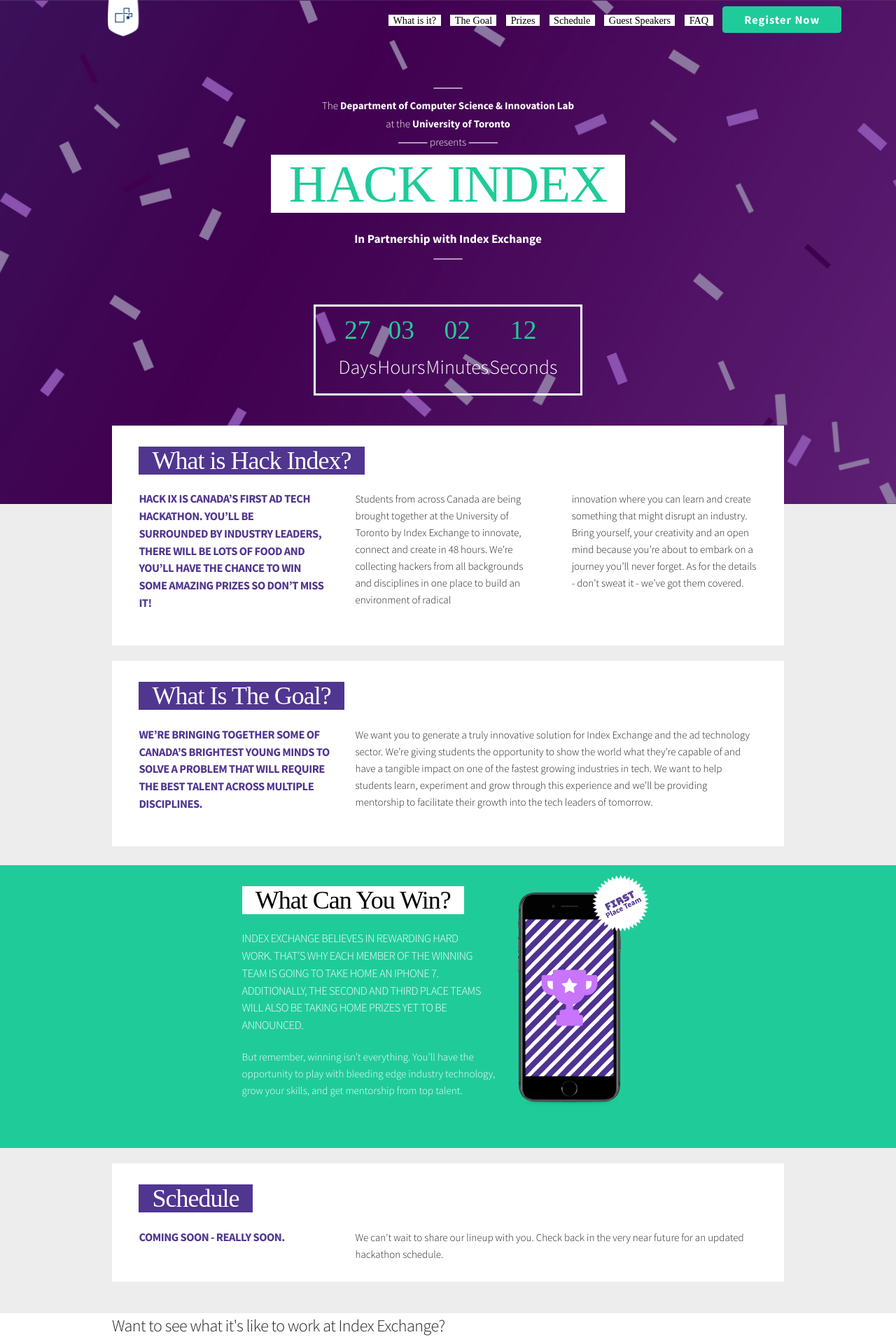
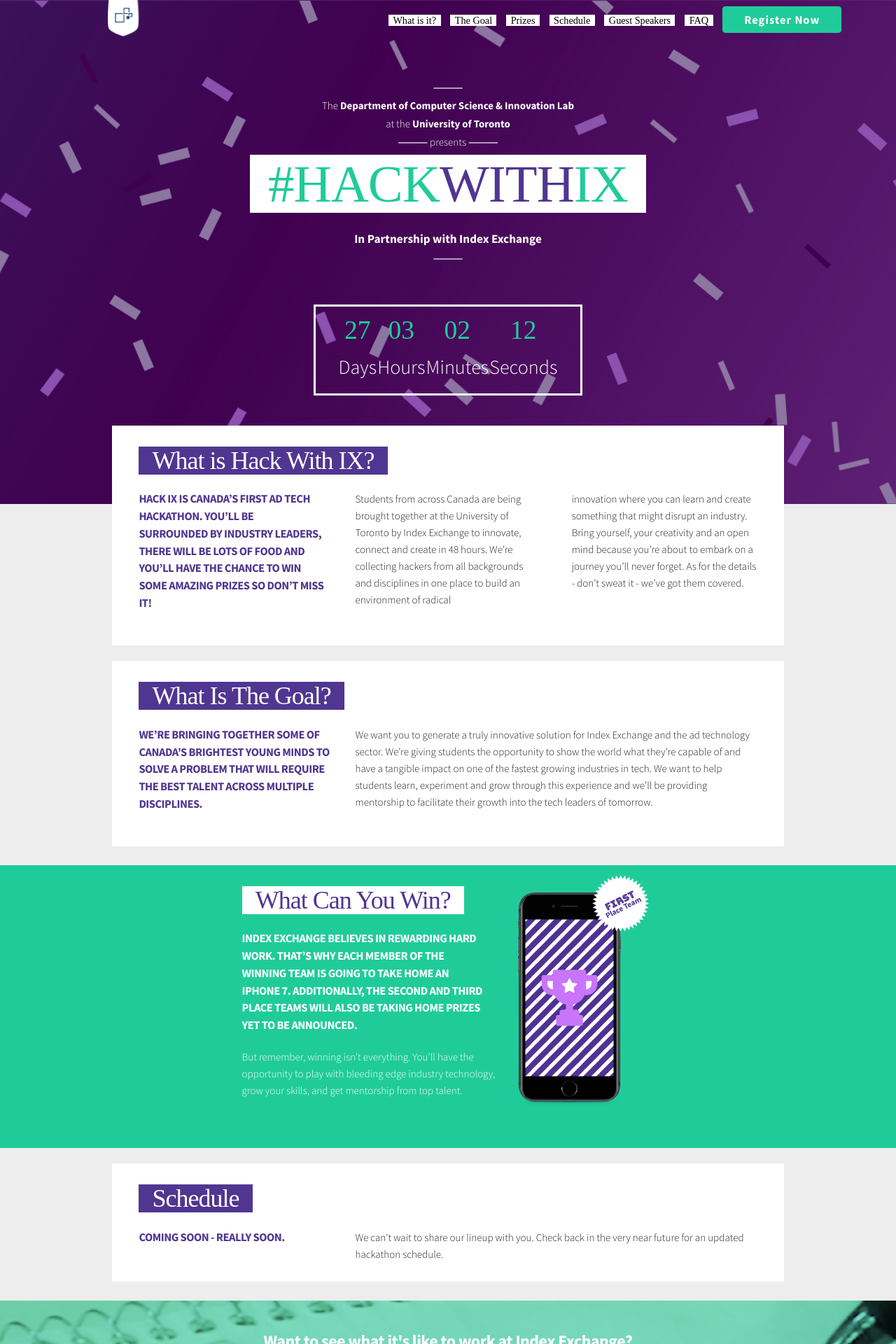
Before and after one commit to martinlaws/hackathon, a Jekyll site: the page built from index.html, in a window 1280 px wide. Shown: the top 1920 px of the page at 70% size. Built offline with Jekyll 4.4.1, drawn with Linux system fonts in a browser that asks for light colours; some web fonts are replaced; some of the changed text lies outside the part shown.

Commit message:
Secondary footer complete

```diff
--- a/_assets/stylesheets/main.scss
+++ b/_assets/stylesheets/main.scss
@@ -50,6 +50,9 @@
     //              0 20px 20px rgba(0,0,0,.15);
     font-size: 1.5em;
     background-color: #fff;
+  }
+  h1 span.title span.accent {
+    color: $primary;
   }
   h3 {
     font-family: $section-title-font;
@@ -170,7 +173,7 @@
     margin-top: -3vh;
     font-size: $body-font-size;
     background-color: $main-container-background;
-    padding-bottom: 5vh;
+    padding-bottom: 3vh;
     .container:first-child {
       top: -12.5vh;
     }
@@ -225,12 +228,12 @@
       h3 mark {
         padding: 0 1.5vw;
         background-color: #fff;
-        color: $primary-nav-color;
+        color: $primary;
       }
       h5 {
         color: #fff;
         text-transform: uppercase;
-        font-weight: 400;
+        font-weight: bold;
         font-size: 1.1em;
         margin-right: 3vw;
       }
@@ -382,10 +385,41 @@
       }
     }
   }
+  .careers {
+    width: 100vw;
+    height: 20vh;
+    background-image: url(../images/careers_background.jpg);
+    background-position: center;
+    text-align: center;
+    section {
+      padding-top: 4.5vh;
+      h5 {
+        font-weight: bold;
+        color: #fff;
+      }
+      .button.button-primary {
+        background-color: $primary;
+        border-color: $primary;
+      }
+    }
+  }
   footer {
     height: 45vh;
     width: 100vw;
     background-color: #003366;
+    .ix-bottom-logo img {
+      position: absolute;
+      width: 3.5vw;
+      height: auto;
+      left: 12%;
+    }
+    .footer-container {
+      display: flex;
+      justify-content: center;
+      flex-flow: row wrap;
+      padding: 3vh 10vw;
+
+    }
   }
 }
 
@@ -393,6 +427,9 @@
   body {
     h1 span.title {
       font-size: 1em;
+    }
+    h1 span.accent {
+      color: $primary;
     }
     .master-container {
       .container, .panel {
--- a/_includes/footer.html
+++ b/_includes/footer.html
@@ -1,3 +1,16 @@
 <footer class="twelve columns">
-  <h3>a footer will go here</h3>
+  <a class="ix-bottom-logo" href="http://indexexchange.com" target="_blank">
+    <img src="../_assets/images/logo_ix_top.png" alt="Index Exchange Logo">
+  </a>
+  <div class="footer-container">
+    <div class="left">
+      <ul>
+        <li><a href=""></a></li>
+      </ul>
+    </div>
+    <div class="middle-line"></div>
+    <div class="right">
+
+    </div>
+  </div>
 </footer>
--- a/_layouts/site.html
+++ b/_layouts/site.html
@@ -5,7 +5,7 @@
 <head>
   <meta charset="UTF-8">
   <meta http-equiv="X-UA-Compatible" content="IE=edge,chrome=1">
-  <title>{% if page.html_title %}{{ page.html_title }} • {% endif %}Hack Index</title>
+  <title>{% if page.html_title %}{{ page.html_title }} • {% endif %}#HackWithIX</title>
   <meta name="viewport" content="width=device-width,initial-scale=1">
   <link rel="stylesheet" href="{{ site.baseurl }}/_assets/stylesheets/main.css">
 
--- a/index.html
+++ b/index.html
@@ -7,7 +7,7 @@
     <p>The <b>Department of Computer Science & Innovation Lab</b></p>
     <p>at the <b>University of Toronto</b></p>
     <p>&#11835; presents &#11835;</p>
-    <h1><span class="title">HACK INDEX</span></h1>
+    <h1><span class="title">#HACK<span class="accent">WITH</span>IX</span></h1>
     <p class="index-exchange"><b>In Partnership with Index Exchange</b></p>
     <p>&#11835;</p>
     <br>
@@ -23,7 +23,7 @@
 </header>
 <div class="master-container">
   <div class="container panel">
-    <h3 class="header" id="what-is-it"><mark>What is Hack Index?</mark></h3>
+    <h3 class="header" id="what-is-it"><mark>What is Hack With IX?</mark></h3>
     <section class="triple">
       <article>
         <h5>Hack IX is Canada’s first ad tech hackathon. You’ll be surrounded by industry leaders,
@@ -165,13 +165,9 @@
     </section>
   </div> -->
 
-  <div class="container">
+  <div class="careers">
     <section class="single">
       <h5>Want to see what it's like to work at Index Exchange?</h5>
       <a href="" class="button button-primary">Watch the Video</a>
     </section>
   </div>
-
-  <footer>
-
-  </footer>
```
Also changed, not shown: _assets/images/careers_background.jpg (renamed from _assets/images/container_video.jpg).
